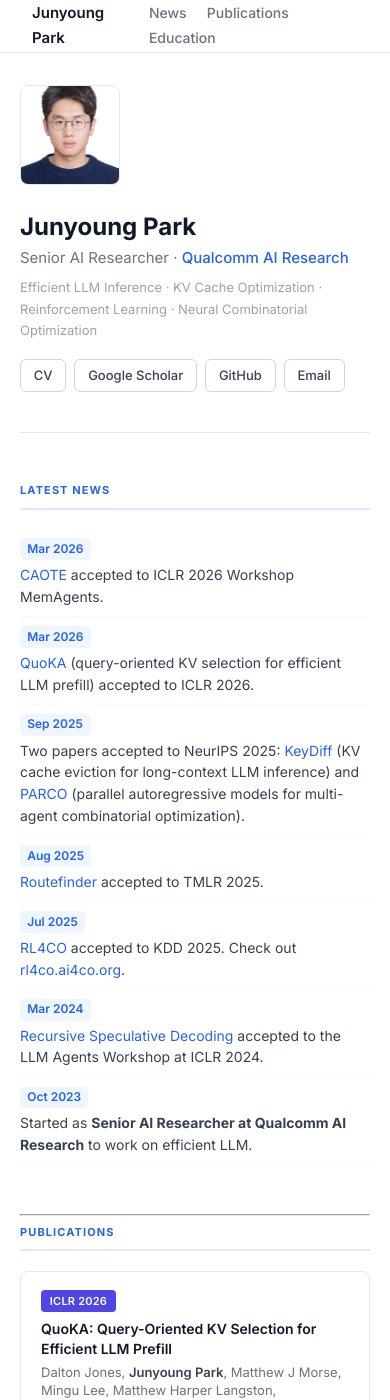
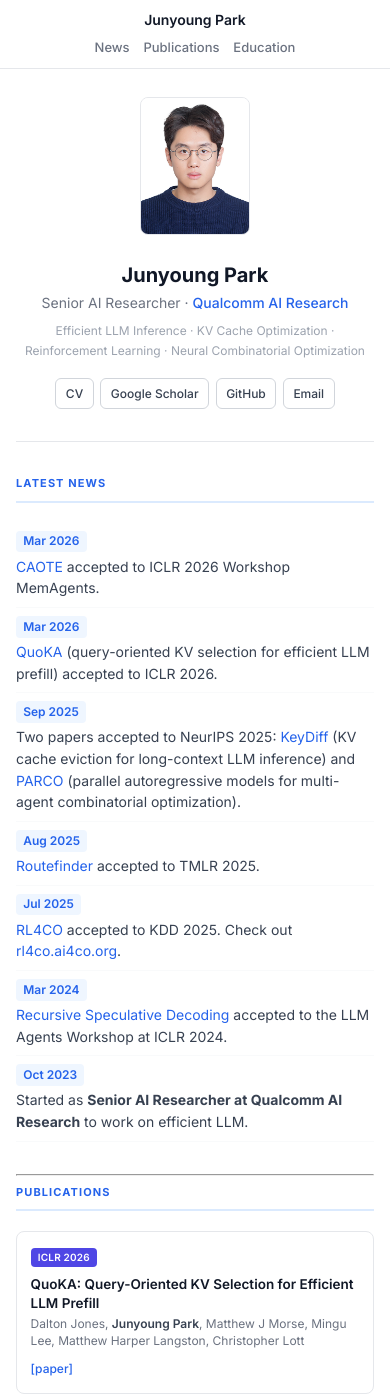
Before and after one commit to Junyoungpark/junyoungpark.github.io, a Jekyll site: the page built from index.md, in a window 390 px wide and 1400 px high. Built offline with Jekyll 4.4.1, drawn with Linux system fonts in a browser that asks for light colours.

Commit message:
Improve mobile responsiveness with tablet, mobile, and small mobile breakpoints
Co-Authored-By: Claude Opus 4.6 <noreply@anthropic.com>

```diff
--- a/_sass/jekyll-theme-minimal.scss
+++ b/_sass/jekyll-theme-minimal.scss
@@ -335,32 +335,161 @@ footer {
 
 /* ── Responsive ───────────────────────────────────── */
 
+/* Tablet */
+@media (max-width: 768px) {
+  .topnav {
+    padding: 0 1.25rem;
+  }
+
+  main {
+    padding: 2.5rem 1.5rem 3rem;
+  }
+
+  .profile-photo img {
+    width: 120px;
+    height: 150px;
+  }
+
+  .profile-info h1 {
+    font-size: 1.6rem;
+  }
+
+  .paper-card {
+    padding: 0.85rem 1rem;
+  }
+}
+
+/* Mobile */
 @media (max-width: 640px) {
+  .topnav {
+    padding: 0 1rem;
+  }
+
+  .nav-inner {
+    height: 48px;
+  }
+
+  .nav-name {
+    font-size: 14px;
+  }
+
+  .nav-links a {
+    margin-left: 0.85rem;
+    font-size: 13px;
+  }
+
   main {
-    padding: 2rem 1.25rem 3rem;
+    padding: 1.75rem 1rem 2.5rem;
   }
 
   .profile-section {
     flex-direction: column;
+    align-items: center;
+    text-align: center;
     gap: 1.25rem;
+    padding-bottom: 2rem;
+    margin-bottom: 2rem;
   }
 
   .profile-photo img {
-    width: 100px;
-    height: 100px;
+    width: 110px;
+    height: 138px;
   }
 
   .profile-info h1 {
-    font-size: 1.5rem;
+    font-size: 1.4rem;
   }
 
-  .nav-links a {
-    margin-left: 1rem;
+  .profile-title {
+    font-size: 14px;
+  }
+
+  .profile-interests {
+    font-size: 12px;
+  }
+
+  .profile-links {
+    justify-content: center;
+  }
+
+  .btn {
+    padding: 0.35rem 0.75rem;
+    font-size: 13px;
+  }
+
+  .content section {
+    margin-bottom: 2rem;
   }
 
   .news-list li {
     flex-direction: column;
+    gap: 0.2rem;
+    padding: 0.5rem 0;
+  }
+
+  .news-date {
+    align-self: flex-start;
+  }
+
+  .paper-card {
+    padding: 0.75rem 0.85rem;
+    margin-bottom: 0.6rem;
+  }
+
+  .paper-title {
+    font-size: 13.5px;
+  }
+
+  .paper-authors {
+    font-size: 12px;
+  }
+
+  .venue-badge {
+    font-size: 10px;
+    padding: 0.1rem 0.45rem;
+  }
+
+  .edu-entry {
+    margin-bottom: 1.25rem;
+  }
+
+  .edu-degree {
+    font-size: 14px;
+  }
+
+  .edu-meta, .edu-note {
+    font-size: 12.5px;
+  }
+}
+
+/* Small mobile */
+@media (max-width: 400px) {
+  .nav-inner {
+    flex-direction: column;
+    height: auto;
+    padding: 0.5rem 0;
     gap: 0.25rem;
+  }
+
+  .nav-links a {
+    margin-left: 0.6rem;
+  }
+
+  .nav-links a:first-child {
+    margin-left: 0;
+  }
+
+  .profile-info h1 {
+    font-size: 1.25rem;
+  }
+
+  .profile-links {
+    gap: 0.4rem;
+  }
+
+  .btn {
+    padding: 0.3rem 0.6rem;
+    font-size: 12px;
   }
 }
 
```
